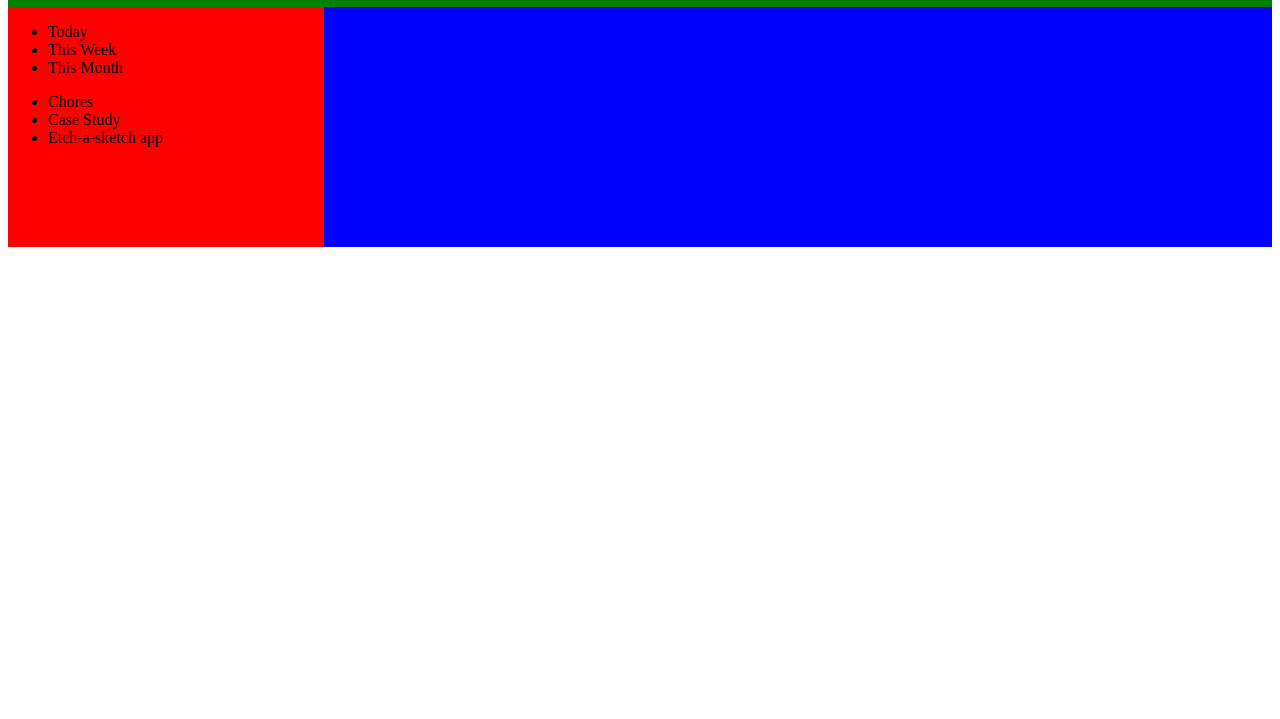
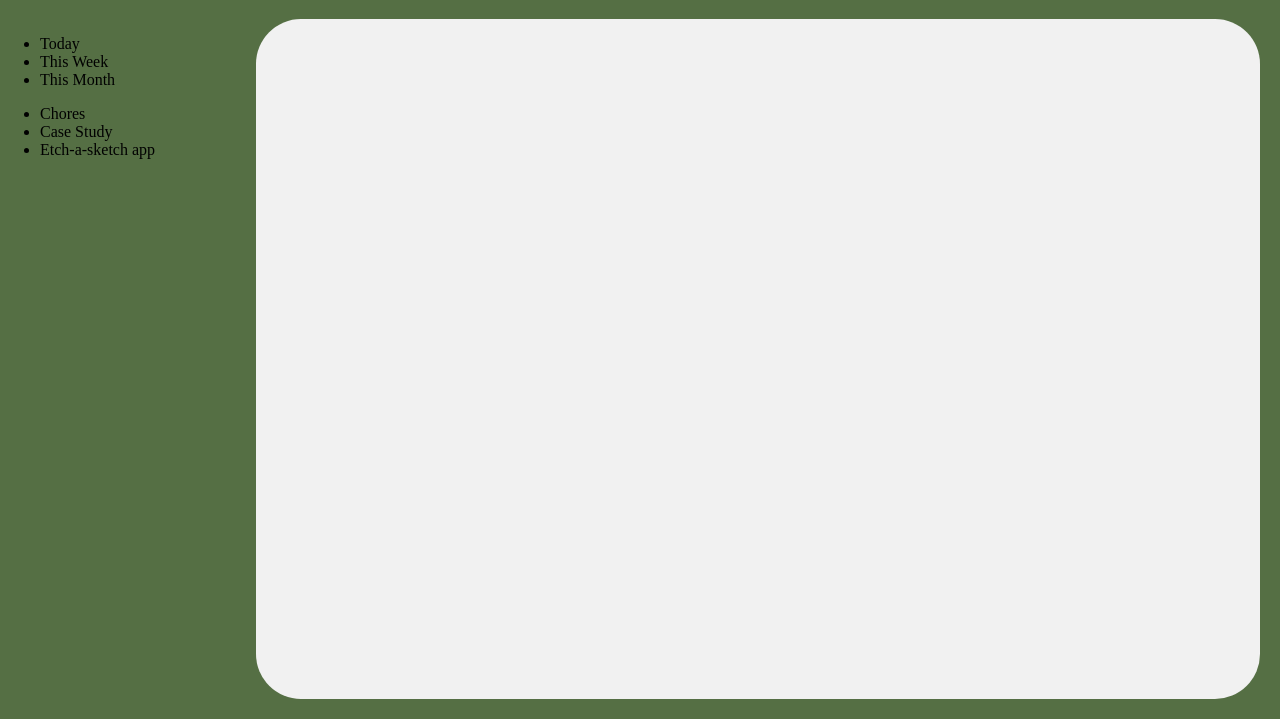
Before and after one commit to huntkay1/to-do-app, a website built with webpack: page src/index.html in a window 1280 px wide. Shown: the part 81-800 px from the top of the page. Built offline with nearby package versions, Linux system fonts and the light colour scheme.

Commit message:
Finish grid layout

```diff
--- a/src/style.css
+++ b/src/style.css
@@ -1,20 +1,25 @@
 body {
     display: grid;
-    grid-template-columns: 1fr 3fr;
-    grid-template-rows: 1fr 3fr;
+    grid-template-columns: 1fr 4fr;
+    grid-template-rows: repeat(8, 1fr);
+    height: 100vh;
+    padding: 0;
+    margin: 0;
+    background-color: #556F44;
 }
 
 header {
-    background-color: green;
     grid-column: 1 / -1 ;
 
 }
 
 nav {
-    background-color: red;
+    grid-row: 2 / -1;
 }
 
 div {
-    background-color: blue;
-
+    background-color: #f1f1f1;
+    grid-row: 2 / -1 ;
+    margin: 0 20px 20px 0;
+    border-radius: 45px;
 }
```
Also changed, not shown: dist/main.js.
